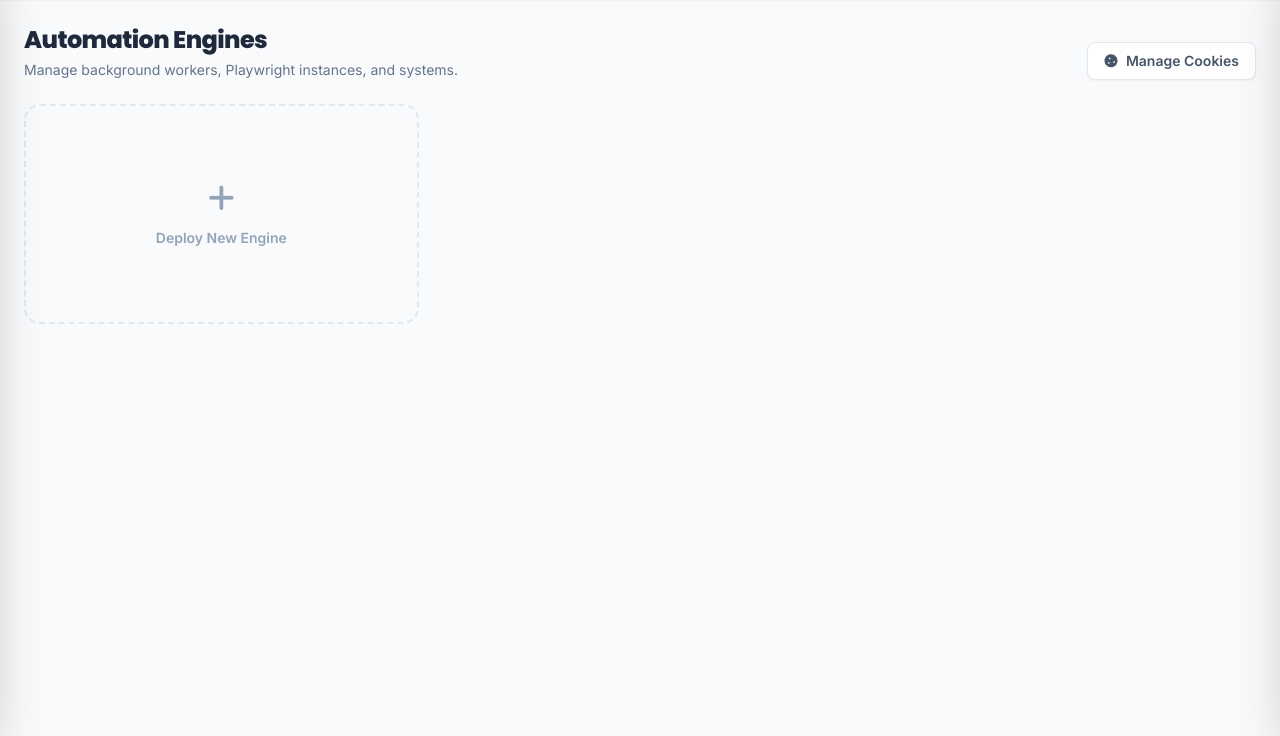
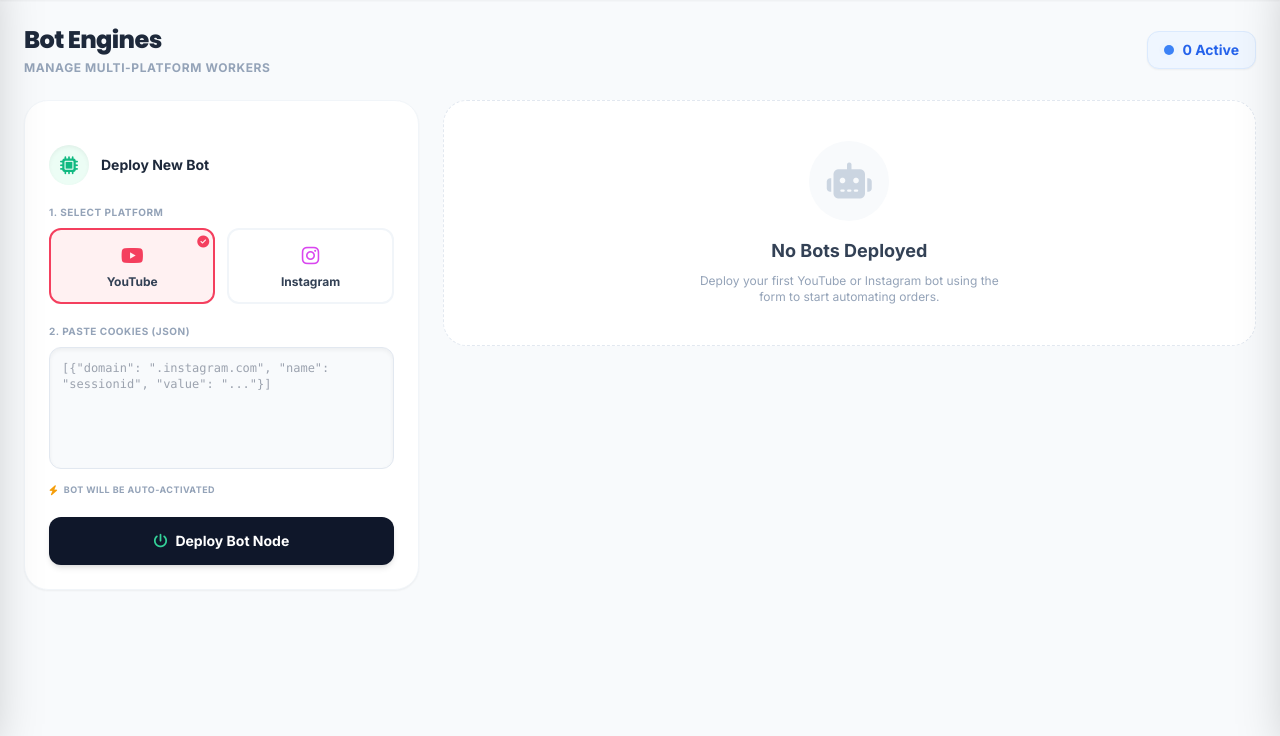
Before and after one commit to jahidul9957/extragrowth, a Django app: page /panel/bots/ in a window 1280 px wide. Shown: the part 64-800 px from the top of the page. Run offline with Django 4.2, Linux system fonts and the light colour scheme; the visitor is signed in with stand-in values (Sample User, id 1); data that the repository does not hold is empty; some libraries are stand-ins or nearby versions.

Commit message:
Update admin_bots.html

```diff
--- a/core/templates/core/admin_bots.html
+++ b/core/templates/core/admin_bots.html
@@ -1,105 +1,127 @@
 {% extends 'core/admin_base.html' %}
-
-{% block title %}Bot Engines - AdminPanel{% endblock %}
+{% block title %}Bot Engines - Admin{% endblock %}
 
 {% block content %}
-<div class="space-y-6">
-    <div class="flex justify-between items-end">
+<div class="mb-6 flex justify-between items-center">
     <div>
-            <h1 class="text-2xl font-poppins font-black text-slate-800 tracking-tight">Automation Engines</h1>
-            <p class="text-sm text-slate-500 mt-1">Manage background workers, Playwright instances, and systems.</p>
+        <h2 class="text-2xl font-black font-poppins text-slate-800 tracking-tight">Bot Engines</h2>
+        <p class="text-xs font-bold text-slate-400 mt-1 uppercase tracking-wider">Manage Multi-Platform Workers</p>
     </div>
-        <button class="bg-white border border-slate-200 text-slate-600 px-4 py-2 rounded-lg text-sm font-semibold shadow-sm hover:bg-slate-50 transition btn-press flex items-center gap-2">
-            <i class="fa-solid fa-cookie"></i> Manage Cookies
-        </button>
+    <div class="bg-blue-50 text-blue-600 px-4 py-2 rounded-xl border border-blue-100 shadow-sm flex items-center gap-2">
+        <span class="flex h-2.5 w-2.5 relative">
+            <span class="animate-ping absolute inline-flex h-full w-full rounded-full bg-blue-400 opacity-75"></span>
+            <span class="relative inline-flex rounded-full h-2.5 w-2.5 bg-blue-500"></span>
+        </span>
+        <span class="text-sm font-black">{{ active_bots_count }} Active</span>
+    </div>
 </div>
 
-    <div class="grid grid-cols-1 md:grid-cols-2 lg:grid-cols-3 gap-6">
-        {% for b in platform_bots %}
-        <div class="bg-white p-6 rounded-2xl shadow-sm border border-slate-100 hover-lift relative overflow-hidden group">
+<div class="grid grid-cols-1 lg:grid-cols-3 gap-6">
 
-            {% if b.is_active and not b.is_banned %}
-                <div class="absolute top-0 left-0 w-full h-1 bg-emerald-500"></div>
+    <div class="lg:col-span-1">
+        <form method="POST" action="{% url 'admin_bot_action' %}" class="bg-white p-6 rounded-[1.5rem] shadow-sm border border-slate-100 space-y-5 sticky top-24">
+            {% csrf_token %}
+            <input type="hidden" name="action" value="add">
+
+            <div class="flex items-center gap-3 mb-2">
+                <div class="w-10 h-10 rounded-full bg-emerald-50 text-emerald-500 flex items-center justify-center text-lg shadow-inner"><i class="fa-solid fa-microchip"></i></div>
+                <h3 class="font-bold text-slate-800 text-sm">Deploy New Bot</h3>
+            </div>
+
+            <div>
+                <label class="block text-[10px] font-bold text-slate-400 uppercase tracking-wider mb-2">1. Select Platform</label>
+                <div class="grid grid-cols-2 gap-3">
+                    <label class="cursor-pointer relative">
+                        <input type="radio" name="platform" value="YouTube" class="peer sr-only" checked>
+                        <div class="p-3 rounded-xl border-2 border-slate-100 peer-checked:border-rose-500 peer-checked:bg-rose-50 hover:bg-slate-50 transition text-center">
+                            <i class="fa-brands fa-youtube text-xl text-rose-500 mb-1"></i>
+                            <p class="text-xs font-bold text-slate-700">YouTube</p>
+                        </div>
+                        <div class="absolute top-1.5 right-1.5 hidden peer-checked:block text-rose-500 text-xs"><i class="fa-solid fa-circle-check"></i></div>
+                    </label>
+
+                    <label class="cursor-pointer relative">
+                        <input type="radio" name="platform" value="Instagram" class="peer sr-only">
+                        <div class="p-3 rounded-xl border-2 border-slate-100 peer-checked:border-fuchsia-500 peer-checked:bg-fuchsia-50 hover:bg-slate-50 transition text-center">
+                            <i class="fa-brands fa-instagram text-xl text-fuchsia-500 mb-1"></i>
+                            <p class="text-xs font-bold text-slate-700">Instagram</p>
+                        </div>
+                        <div class="absolute top-1.5 right-1.5 hidden peer-checked:block text-fuchsia-500 text-xs"><i class="fa-solid fa-circle-check"></i></div>
+                    </label>
+                </div>
+            </div>
+
+            <div>
+                <label class="block text-[10px] font-bold text-slate-400 uppercase tracking-wider mb-2">2. Paste Cookies (JSON)</label>
+                <textarea name="cookies" required rows="6" placeholder='[{"domain": ".instagram.com", "name": "sessionid", "value": "..."}]' class="w-full bg-slate-50 border border-slate-200 text-slate-600 text-xs font-mono rounded-xl p-3 outline-none focus:ring-2 focus:ring-blue-500 transition shadow-inner resize-none"></textarea>
+
+                <div class="flex items-center gap-1.5 mt-2">
+                    <i class="fa-solid fa-bolt text-amber-500 text-[10px]"></i>
+                    <p class="text-[9px] font-bold text-slate-400 uppercase tracking-wider">Bot will be Auto-Activated</p>
+                </div>
+            </div>
+
+            <button type="submit" class="w-full bg-slate-900 text-white py-3.5 rounded-xl text-sm font-bold shadow-md hover:bg-black active:scale-95 transition flex justify-center items-center gap-2">
+                <i class="fa-solid fa-power-off text-emerald-400"></i> Deploy Bot Node
+            </button>
+        </form>
+    </div>
+
+    <div class="lg:col-span-2 space-y-4">
+        {% for bot in platform_bots %}
+        <div class="bg-white p-4 rounded-[1.5rem] shadow-sm border border-slate-100 flex flex-col sm:flex-row sm:items-center justify-between gap-4 hover:shadow-md transition group">
+
+            <div class="flex items-center gap-4">
+                {% if bot.platform == 'Instagram' %}
+                    <div class="w-12 h-12 rounded-2xl bg-fuchsia-50 text-fuchsia-500 flex items-center justify-center text-2xl shadow-inner border border-fuchsia-100 flex-shrink-0 group-hover:scale-110 transition">
+                        <i class="fa-brands fa-instagram"></i>
+                    </div>
                 {% else %}
-                <div class="absolute top-0 left-0 w-full h-1 bg-rose-500"></div>
+                    <div class="w-12 h-12 rounded-2xl bg-rose-50 text-rose-500 flex items-center justify-center text-2xl shadow-inner border border-rose-100 flex-shrink-0 group-hover:scale-110 transition">
+                        <i class="fa-brands fa-youtube"></i>
+                    </div>
                 {% endif %}
 
-            <div class="flex justify-between items-start mb-6">
-                <div class="w-12 h-12 bg-slate-50 text-slate-600 border border-slate-100 rounded-xl flex items-center justify-center text-xl shadow-sm">
-                    <i class="fa-solid fa-microchip"></i>
-                </div>
-                {% if b.is_active %}
-                    <span class="inline-flex items-center px-2 py-1 rounded text-[10px] font-bold bg-emerald-50 text-emerald-600 border border-emerald-100 uppercase tracking-wide">
-                        <i class="fa-solid fa-circle text-[6px] mr-1.5 animate-pulse"></i> Running
-                    </span>
+                <div>
+                    <div class="flex items-center gap-2">
+                        <h4 class="text-sm font-bold text-slate-800">{{ bot.name }}</h4>
+                        {% if bot.is_active %}
+                            <span class="bg-emerald-50 text-emerald-600 text-[9px] font-black px-2 py-0.5 rounded border border-emerald-100 tracking-wider uppercase">Online</span>
                         {% else %}
-                    <span class="inline-flex items-center px-2 py-1 rounded text-[10px] font-bold bg-rose-50 text-rose-600 border border-rose-100 uppercase tracking-wide">Offline</span>
+                            <span class="bg-slate-100 text-slate-500 text-[9px] font-black px-2 py-0.5 rounded border border-slate-200 tracking-wider uppercase">Offline</span>
                         {% endif %}
                     </div>
-
-            <h3 class="text-lg font-bold font-poppins text-slate-800">{{ b.name }}</h3>
-            <div class="flex items-center gap-4 mt-3">
-                <div class="text-xs text-slate-500"><i class="fa-solid fa-server mr-1"></i> Node {{ b.id }}</div>
+                    <p class="text-[10px] font-bold text-slate-400 uppercase tracking-widest mt-1"><i class="fa-solid fa-server mr-1"></i>{{ bot.platform }} Node</p>
+                </div>
             </div>
 
-            <div class="mt-6 pt-4 border-t border-slate-100 flex gap-2">
-                <form method="POST" action="{% url 'admin_bot_action' %}" class="flex-1">
+            <div class="flex items-center gap-2">
+                <form method="POST" action="{% url 'admin_bot_action' %}">
                     {% csrf_token %}
-                    <input type="hidden" name="bot_id" value="{{ b.id }}">
                     <input type="hidden" name="action" value="toggle">
-                    <button type="submit" class="w-full bg-slate-50 text-slate-600 border border-slate-200 py-2 rounded-lg text-xs font-semibold hover:bg-slate-100 transition btn-press">
-                        <i class="fa-solid fa-power-off mr-1"></i> {% if b.is_active %}Stop{% else %}Start{% endif %}
+                    <input type="hidden" name="bot_id" value="{{ bot.id }}">
+                    <button type="submit" class="w-10 h-10 flex items-center justify-center rounded-xl transition shadow-sm {% if bot.is_active %}bg-rose-50 text-rose-600 hover:bg-rose-100 border border-rose-100{% else %}bg-emerald-50 text-emerald-600 hover:bg-emerald-100 border border-emerald-100{% endif %}" title="Toggle Power">
+                        <i class="fa-solid fa-power-off"></i>
                     </button>
                 </form>
-                <form method="POST" action="{% url 'admin_bot_action' %}" class="flex-1" onsubmit="return confirm('Delete this Bot Engine permanently?');">
+
+                <form method="POST" action="{% url 'admin_bot_action' %}" onsubmit="return confirm('Are you sure you want to delete this Bot Node permanently?');">
                     {% csrf_token %}
-                    <input type="hidden" name="bot_id" value="{{ b.id }}">
                     <input type="hidden" name="action" value="delete">
-                    <button type="submit" class="w-full bg-rose-50 text-rose-600 border border-rose-100 py-2 rounded-lg text-xs font-semibold hover:bg-rose-100 transition btn-press">
-                        <i class="fa-solid fa-trash mr-1"></i> Delete
+                    <input type="hidden" name="bot_id" value="{{ bot.id }}">
+                    <button type="submit" class="w-10 h-10 flex items-center justify-center rounded-xl bg-slate-50 text-slate-400 hover:bg-rose-50 hover:text-rose-600 transition border border-slate-200 shadow-sm" title="Delete Bot">
+                        <i class="fa-solid fa-trash-can"></i>
                     </button>
                 </form>
             </div>
         </div>
+        {% empty %}
+        <div class="bg-white rounded-[1.5rem] p-10 text-center border border-dashed border-slate-200">
+            <div class="w-20 h-20 bg-slate-50 rounded-full flex items-center justify-center text-4xl text-slate-300 mx-auto mb-4"><i class="fa-solid fa-robot"></i></div>
+            <h3 class="text-lg font-black text-slate-700">No Bots Deployed</h3>
+            <p class="text-xs text-slate-400 mt-2 max-w-xs mx-auto">Deploy your first YouTube or Instagram bot using the form to start automating orders.</p>
+        </div>
         {% endfor %}
-
-        <div onclick="openAddBot()" class="bg-slate-50/50 p-6 rounded-2xl border-2 border-dashed border-slate-200 flex flex-col items-center justify-center text-slate-400 hover:text-blue-600 hover:border-blue-300 hover:bg-blue-50/50 transition cursor-pointer min-h-[220px] btn-press">
-            <i class="fa-solid fa-plus text-3xl mb-3"></i>
-            <span class="font-semibold text-sm">Deploy New Engine</span>
     </div>
 </div>
-</div>
-
-<script>
-    function openAddBot() {
-        const csrfToken = document.querySelector('#csrf-token-container input').value;
-        const formHtml = `
-            <form method="POST" action="{% url 'admin_bot_action' %}" class="space-y-4 fade-in">
-                <input type="hidden" name="csrfmiddlewaretoken" value="${csrfToken}">
-                <input type="hidden" name="action" value="add">
-
-                <div class="bg-blue-50 border border-blue-100 p-3 rounded-lg flex items-center gap-3 mb-4">
-                    <i class="fa-solid fa-robot text-blue-500 text-xl"></i>
-                    <div>
-                        <p class="text-xs font-bold text-blue-800">Auto-Naming Enabled</p>
-                        <p class="text-[10px] text-blue-600">Bot name will be generated automatically.</p>
-                    </div>
-                </div>
-
-                <div>
-                    <label class="block text-xs font-bold text-slate-500 uppercase mb-2">Session Cookies <i class="fa-solid fa-cookie text-amber-500"></i></label>
-                    <textarea name="cookies" rows="6" placeholder='[{"name": "sessionid", "value": "xyz123..."}]' required class="w-full px-4 py-3 bg-slate-900 text-green-400 border border-slate-700 rounded-xl text-xs font-mono outline-none focus:border-blue-500 shadow-inner resize-none"></textarea>
-                    <p class="text-[10px] text-slate-400 mt-1">Paste your exported cookies here in JSON format.</p>
-                </div>
-
-                <div class="pt-4 mt-4 border-t border-slate-100">
-                    <button type="submit" class="w-full bg-slate-800 text-white rounded-xl py-3 text-sm font-bold shadow-md btn-press transition hover:bg-black flex items-center justify-center gap-2">
-                        <i class="fa-solid fa-terminal"></i> Inject & Deploy
-                    </button>
-                </div>
-            </form>
-        `;
-        openSlideOver('Deploy New Bot', formHtml);
-    }
-</script>
 {% endblock %}
```
Lines whose indentation alone changed are shown as unchanged.
